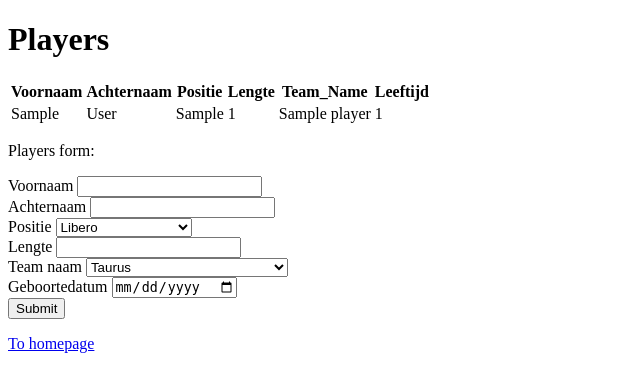
After one commit to youngcodersbv/TriforkHidde, a Spring Boot app: page /players in a window 1280 px wide. The commit adds this page. Shown: the top 392 px of the page, without its empty margins (0-640 px from the left). Run offline with Spring Boot 4, Linux system fonts and the light colour scheme; tables that the repository leaves empty hold one stand-in row (values such as "Sample post"); data that the repository does not hold is empty.

Commit message:
player add options

```diff
--- a/docker-compose.yml
+++ b/docker-compose.yml
@@ -1,7 +1,7 @@
 version: '3.8'
 services:
   db:
-    container_name: pg_container
+    container_name: volleyball
     image: postgres
     restart: always
     environment:
@@ -11,7 +11,7 @@ services:
     ports:
       - "5432:5432"
   pgadmin:
-    container_name: pgadmin4_container
+    container_name: pgadmin4_volleyball
     image: dpage/pgadmin4
     restart: always
     environment:
--- a/src/main/java/com/example/volleybal/player/PlayerConfig.java
+++ b/src/main/java/com/example/volleybal/player/PlayerConfig.java
@@ -9,7 +9,7 @@ import org.springframework.context.annotation.Configuration;
 import java.time.LocalDate;
 import java.util.List;
 
-@Configuration
+/*@Configuration
 public class PlayerConfig {
 
         @Bean
@@ -25,4 +25,4 @@ public class PlayerConfig {
                 }
             };
         }
-}
+}*/
--- a/src/main/java/com/example/volleybal/player/PlayerController.java
+++ b/src/main/java/com/example/volleybal/player/PlayerController.java
@@ -1,77 +1,44 @@
 package com.example.volleybal.player;
 
-import com.example.volleybal.player.Player;
-import com.example.volleybal.player.PlayerService;
+import com.example.volleybal.dto.PlayerDto;
 import com.example.volleybal.team.Team;
 import com.example.volleybal.team.TeamRepository;
-import com.example.volleybal.team.TeamService;
-import lombok.RequiredArgsConstructor;
-import org.hibernate.EntityMode;
 import org.springframework.beans.factory.annotation.Autowired;
-import org.springframework.hateoas.EntityModel;
-import org.springframework.hateoas.server.mvc.WebMvcLinkBuilder;
-import org.springframework.http.ResponseEntity;
-import org.springframework.web.bind.annotation.*;
-import org.springframework.web.servlet.support.ServletUriComponentsBuilder;
+import org.springframework.stereotype.Controller;
+import org.springframework.ui.Model;
+import org.springframework.web.bind.annotation.GetMapping;
+import org.springframework.web.bind.annotation.ModelAttribute;
+import org.springframework.web.bind.annotation.PostMapping;
+import org.springframework.web.bind.annotation.RequestMapping;
 
-import javax.xml.bind.annotation.XmlRootElement;
-import java.net.URI;
 import java.util.List;
-import java.util.Optional;
-import java.util.Set;
-import java.util.stream.Collectors;
-import java.util.stream.Stream;
 
-import static org.springframework.hateoas.server.mvc.WebMvcLinkBuilder.linkTo;
-import static org.springframework.hateoas.server.mvc.WebMvcLinkBuilder.methodOn;
-
-@RestController
-@RequestMapping(path = "/api/player")
+@Controller
+@RequestMapping(path = "/players")
 public class PlayerController {
 
-    private final PlayerService playerService;
+    @Autowired
+    TeamRepository teamRepository;
 
     @Autowired
-    private TeamRepository teamRepository;
+    PlayerService playerService;
 
     @Autowired
-    private PlayerRepository playerRepository;
+    PlayerRepository playerRepository;
+    private Model team;
 
-    @Autowired
-    public PlayerController(PlayerService playerService) {
-        this.playerService = playerService;
+    @GetMapping()
+    public String index(Model model) {
+        Iterable iter = playerRepository.findAll();
+        model.addAttribute("players", iter);
+        return "players";
     }
 
-    @GetMapping
-    public List<Player> getPlayers() {
-        return playerService.getPlayers();
-
+    @PostMapping()
+    public String postIndex(@ModelAttribute PlayerDto player) {
+        System.out.println(player.toString());
+        playerService.addNewPlayer(player);
+        return "redirect:/players";
     }
 
-    public boolean checkTeam(Set<Player> players, String firstName){
-        List<String> stringStream = players.stream().map(player -> player.getFirstName()).collect(Collectors.toList());
-        return stringStream.contains(firstName);
-    }
-
-    @PostMapping
-    public void createNewPlayer(@RequestBody Player player) {
-        Team team = teamRepository.findByTeamName(player.getTeamName());
-        if(!checkTeam(team.getPlayers(), player.getFirstName())){
-            player.setTeam(team);
-            team.getPlayers().add(player);
-        }
-        teamRepository.save(team);
-    }
-
-  @DeleteMapping(path = "{Id}")
-    public void deleteTeam(@PathVariable("Id") Long teamId) {
-        playerRepository.deleteById(teamId);
-    }
-
-/*    @PutMapping(path = "{teamId}")
-    public void updateTeam(@PathVariable("teamId") Long teamId, @RequestParam(required = false) String teamName) {
-        playerService.updateTeam(teamId, teamName);
-    }
-}*/
-
 }
--- /dev/null
+++ b/src/main/resources/templates/players.html
@@ -0,0 +1,85 @@
+<!DOCTYPE HTML>
+<html xmlns="http://www.w3.org/1999/xhtml"
+      xmlns:th="http://www.thymeleaf.org">
+<head>
+    <meta http-equiv="Content-Type" content="text/html; charset=UTF-8"/>
+</head>
+<body>
+<h1>Players</h1>
+<table>
+    <thead>
+    <tr>
+        <th th:text="Voornaam">First Name</th>
+        <th th:text="Achternaam">Last Name</th>
+        <th th:text="Positie">position</th>
+        <th th:text="Lengte">length</th>
+        <th th:text="Team_Name">team name</th>
+        <th th:text="Leeftijd">dob</th>
+    </tr>
+    </thead>
+    <tbody>
+    <tr th:each="player: ${players}">
+        <td th:text="${player.firstName}">Oranges</td>
+        <td th:text="${player.lastName}">0.99</td>
+        <td th:text="${player.position}">0.99</td>
+        <td th:text="${player.length}">0.99</td>
+        <td th:text="${player.teamName}">0.99</td>
+        <td th:text="${player.age}">0.99</td>
+    </tr>
+    </tbody>
+</table>
+
+
+
+<p>Players form:</p>
+<form action="#" th:action="@{/players}" th:object="${player}" method="post">
+    <div style="display:block;margin-right:500px;">
+        <label>Voornaam</label>
+        <input type="text" th:value="${firstName}" name="firstName"/>
+    </div>
+    <div style="display:block;margin-right:20px;">
+    <label>Achternaam</label>
+        <input type="text" th:value="${lastName}" name="lastName"/>
+    </div>
+    <div style="display:block;margin-right:20px;">
+    <label>Positie</label>
+    <select th:value="${position}" name="position"/>
+        <option value="Libero">Libero</option>
+        <option value="Diagonaal">Diagonaal</option>
+        <option value="Passer-Loper">Passer-Loper</option>
+        <option value="Spelverdeler">Spelverdeler</option>
+        <option value="Middenblokkeerder">Middenblokkeerder</option>
+    </select>
+    </div>
+    <div style="display:block;margin-right:20px;">
+        <label>Lengte</label>
+        <input type="text" th:value="${length}" name="length"/>
+    </div>
+    <div style="display:block;margin-right:20px;">
+    <label>Team naam</label>
+    <select th:value="${teamName}" name="teamName"/>
+        <option value="Taurus">Taurus</option>
+        <option value="Amysoft Lycurgus">Amysoft Lycurgus</option>
+        <option value="Active Living Orion">Active Living Orion</option>
+        <option value="Draisma Dynamo">Draisma Dynamo</option>
+        <option value="ComputerPlan VCN">ComputerPlan VCN</option>
+        <option value="Simplex SSS">Simplex SSS</option>
+        <option value="VoCASA">VoCASA</option>
+        <option value="Sliedrecht Sport">Sliedrecht Sport</option>
+        <option value="Talentteam Papendal">Talentteam Papendal</option>
+        <option value="RECO ZVH">RECO ZVH</option>
+        <option value="Numidia TopVolleybal Limburg">Numidia TopVolleybal Limburg</option>
+    </select>
+    </div>
+    <div style="display:block;margin-right:20px;">
+    <label>Geboortedatum</label>
+        <input type="date" class="form-control" id="dateOfBirth"
+               placeholder="Project start"
+               th:value="${dateOfBirth}" name="dateOfBirth"/>
+    </div>
+    <input type="submit" />
+</form>
+
+<p><a href="/">To homepage</a></p>
+</body>
+</html>
```
Also changed, not shown: src/main/java/com/example/volleybal/dto/PlayerDto.java (added, +74 -0 lines), src/main/java/com/example/volleybal/player/Player.java (+11 -15 lines), src/main/java/com/example/volleybal/player/PlayerControllerJson.java (added, +78 -0 lines), src/main/java/com/example/volleybal/player/PlayerService.java (+20 -9 lines), src/main/java/com/example/volleybal/team/Team.java (+6 -1 lines), src/main/java/com/example/volleybal/team/TeamConfig.java (+15 -4 lines), src/main/java/com/example/volleybal/team/TeamController.java (+22 -31 lines), src/main/java/com/example/volleybal/team/TeamControllerJson.java (added, +44 -0 lines), src/main/resources/templates/index.html (+5 -3 lines), src/main/resources/templates/teams.html (added, +25 -0 lines).
